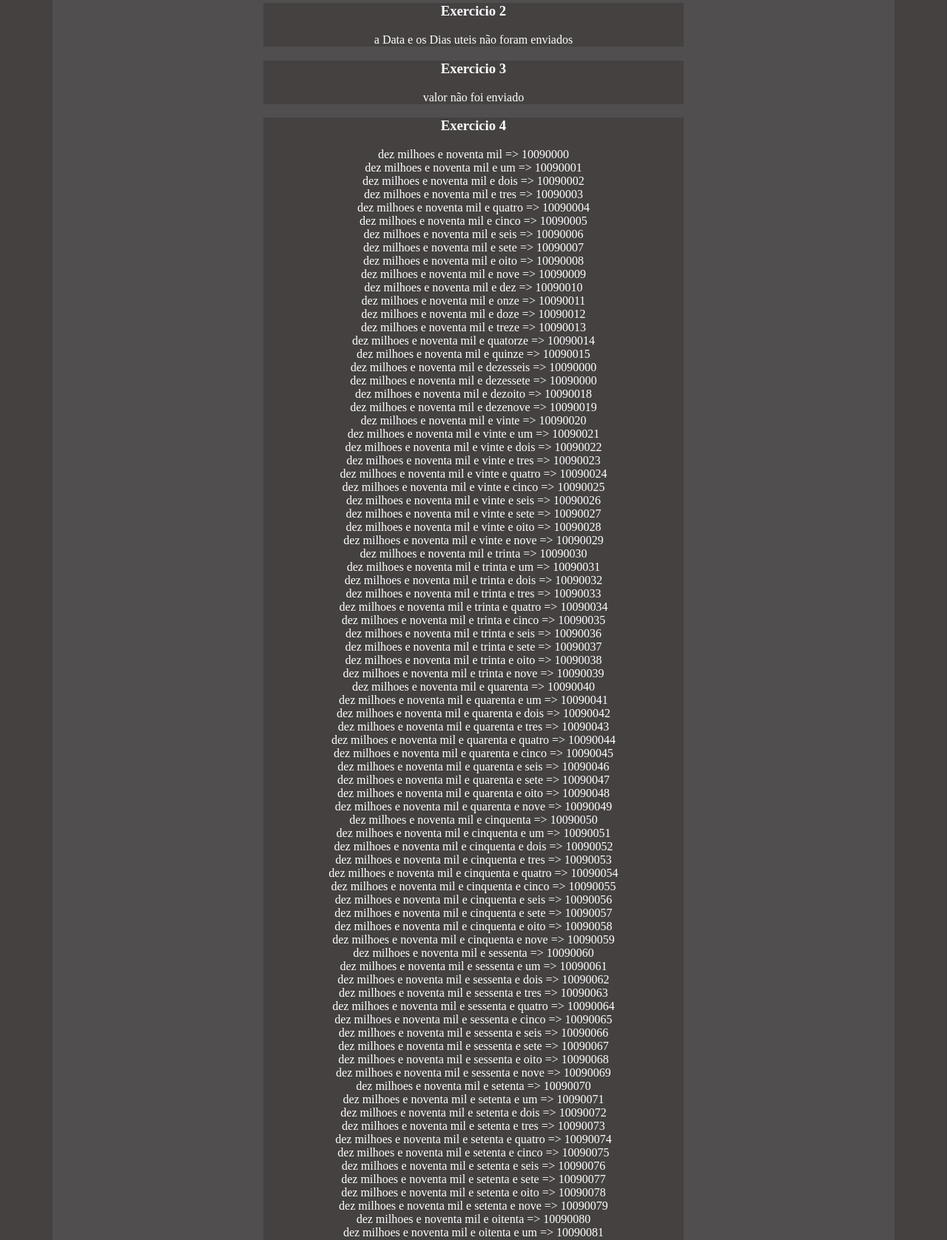
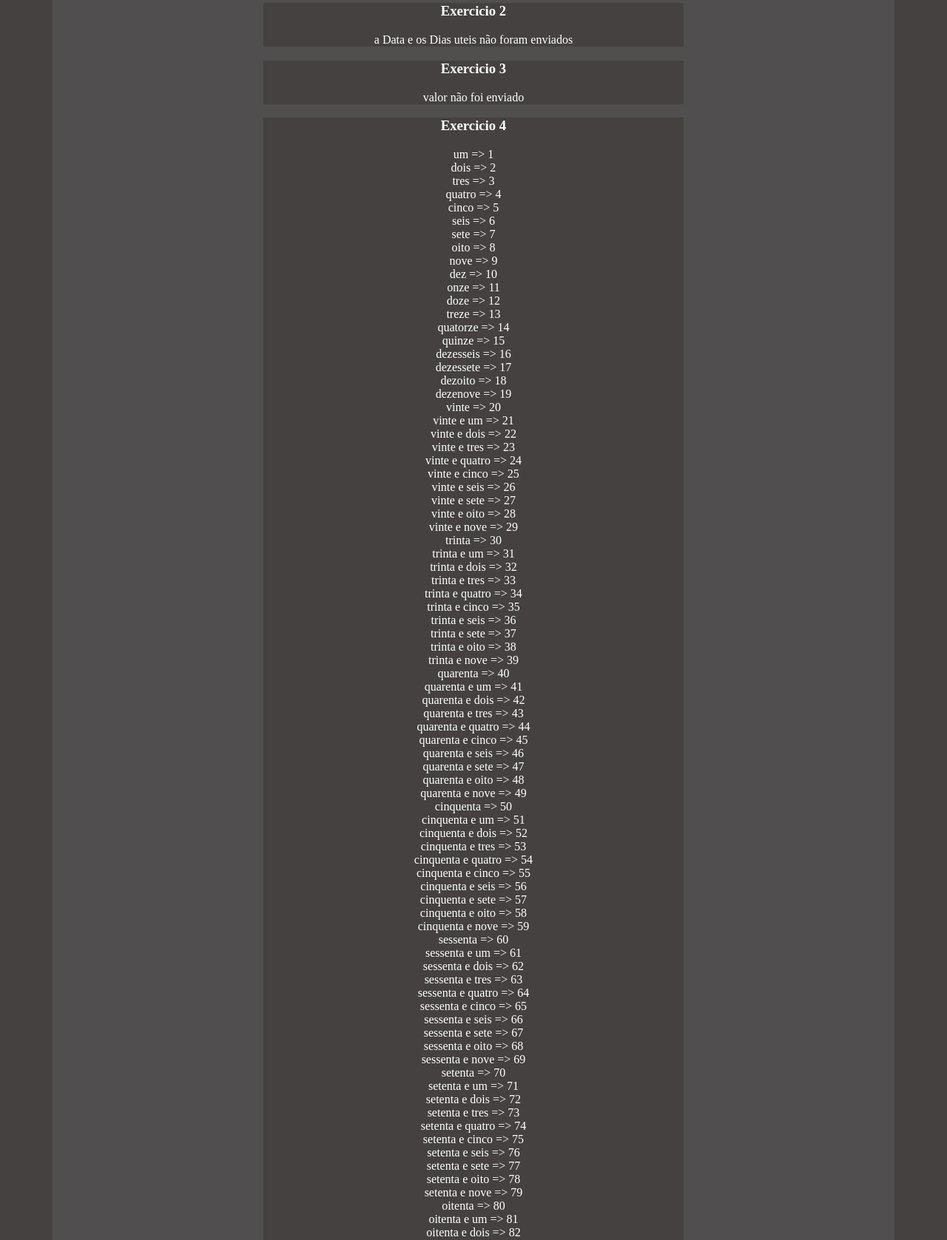
Before and after one commit to Chipskein/IFRS-BD-2021-LIST, a PHP site: page /backend.php in a window 1280 px wide. Shown: the part 241-1918 px from the top of the page at 74% size. Run offline with PHP 8.4, Linux system fonts and the light colour scheme; data that the repository does not hold is empty.

Commit message:
escrevi dezesseis errado

```diff
--- a/Exer4/exer4.php
+++ b/Exer4/exer4.php
@@ -48,8 +48,8 @@ function convertToNumber($name){
         'treze' => 13,
         'quatorze' => 14,
         'quinze' => 15,
-        'desseseis' => 16,
-        'dessesete' => 17,
+        'dezesseis' => 16,
+        'dezessete' => 17,
         'dezoito' => 18,
         'dezenove' => 19,
         "vinte" => 20,
--- a/backend.php
+++ b/backend.php
@@ -399,8 +399,8 @@
             'treze' => 13,
             'quatorze' => 14,
             'quinze' => 15,
-            'desseseis' => 16,
-            'dessesete' => 17,
+            'dezesseis' => 16,
+            'dezessete' => 17,
             'dezoito' => 18,
             'dezenove' => 19,
             "vinte" => 20,
@@ -647,7 +647,7 @@
         echo "<div class='exerc'>";
             echo "<h3>Exercicio 4</h3>";
             error_reporting(0);//desabilar os warning
-            for($c=10090000;$c<=10092000;$c++){
+            for($c=1;$c<=10000;$c++){
                 $val=transcrever_valor($c);
                 $val=preg_replace("/( reais| real)/","",$val);
                 $convert=convertToNumber($val);
```
